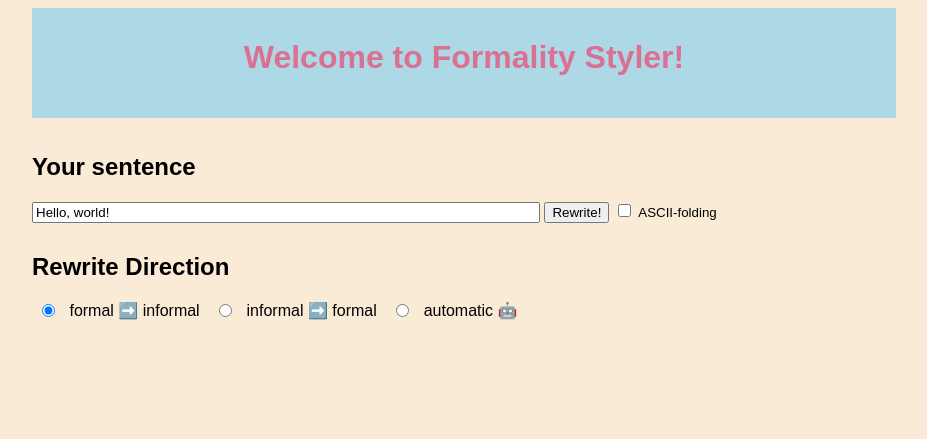
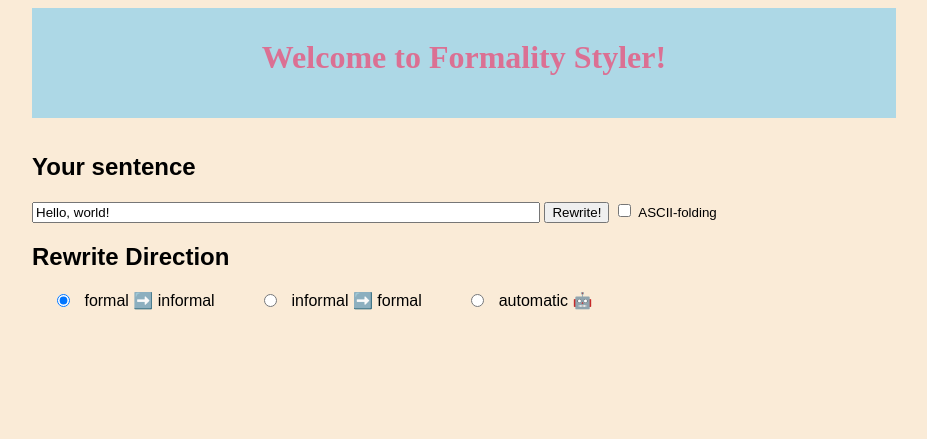
Before and after one commit to yonglin-wang/formality-styler, a Flask app: page / in a window 1280 px wide. Shown: the top 439 px of the page, without its empty margins (176-1103 px from the left). Run offline with Flask 2, Linux system fonts and the light colour scheme; parts of the project's set-up code (start-up, migrations or seed data) failed here and were passed over.

Commit message:
unify style

```diff
--- a/templates/home.html
+++ b/templates/home.html
@@ -6,7 +6,7 @@
         body {
             background-color: antiquewhite;
         }
-        div {
+        .section_div {
             font-family: Arial,sans-serif;
             padding-top:10px;
             padding-bottom: 10px;
@@ -17,16 +17,20 @@
         input[type="text"] {
             width: 500px;
         }
+        .dir_choice {
+            padding: 5px 20px;
+        }
     </style>
     <title>Formality Styler!</title>
 </head>
-<body style="padding: 0px 200px 100px">
 
-<div style="padding-bottom: 20px; background-color: lightblue;text-align: center">
+<body style="padding: 0 200px 100px">
+
+<div style="padding-top: 10px; padding-bottom: 20px; background-color: lightblue;text-align: center">
     <h1>Welcome to Formality Styler!</h1>
 </div>
 
-<div style="padding-top: 15px">
+<div class="section_div" style="padding-top: 15px;">
     <form autocomplete="off" action="{{ url_for('results') }}" name="get_input" method="post">
         <h2>Your sentence</h2>
 
@@ -50,15 +54,15 @@
 
     <div id='direction_choices'>
         <h2>Rewrite Direction</h2>
-        <label for='option-1' style=' padding: 5px;'>
+        <label for='option-1' class='dir_choice'>
              <input checked type='radio' name='direction_option' value='from_formal' id='aoption-1' style='margin-right: 10px; vertical-align: middle; margin-top: -2px;' />
              formal ➡️ informal
         </label>
-        <label for='option-1' style=' padding: 5px;'>
+        <label for='option-1' class='dir_choice'>
              <input type='radio' name='direction_option' value='from_informal' id='aoption-2' style='margin-right: 10px; vertical-align: middle; margin-top: -2px;' />
              informal ➡️ formal
         </label>
-        <label for='option-1' style=' padding: 5px;'>
+        <label for='option-1' class='dir_choice'>
              <input type='radio' name='direction_option' value='auto' id='aoption-3' style='margin-right: 10px; vertical-align: middle; margin-top: -2px;' />
              automatic 🤖
         </label>
--- a/templates/results.html
+++ b/templates/results.html
@@ -24,7 +24,7 @@
     <title>Formality Styler!</title>
 </head>
 
-<body style="padding: 0px 200px 100px">
+<body style="padding: 0 200px 100px">
 
 <div style="padding-top: 10px; padding-bottom: 20px; background-color: lightblue;text-align: center">
     <h1>Welcome to Formality Styler!</h1>
```
